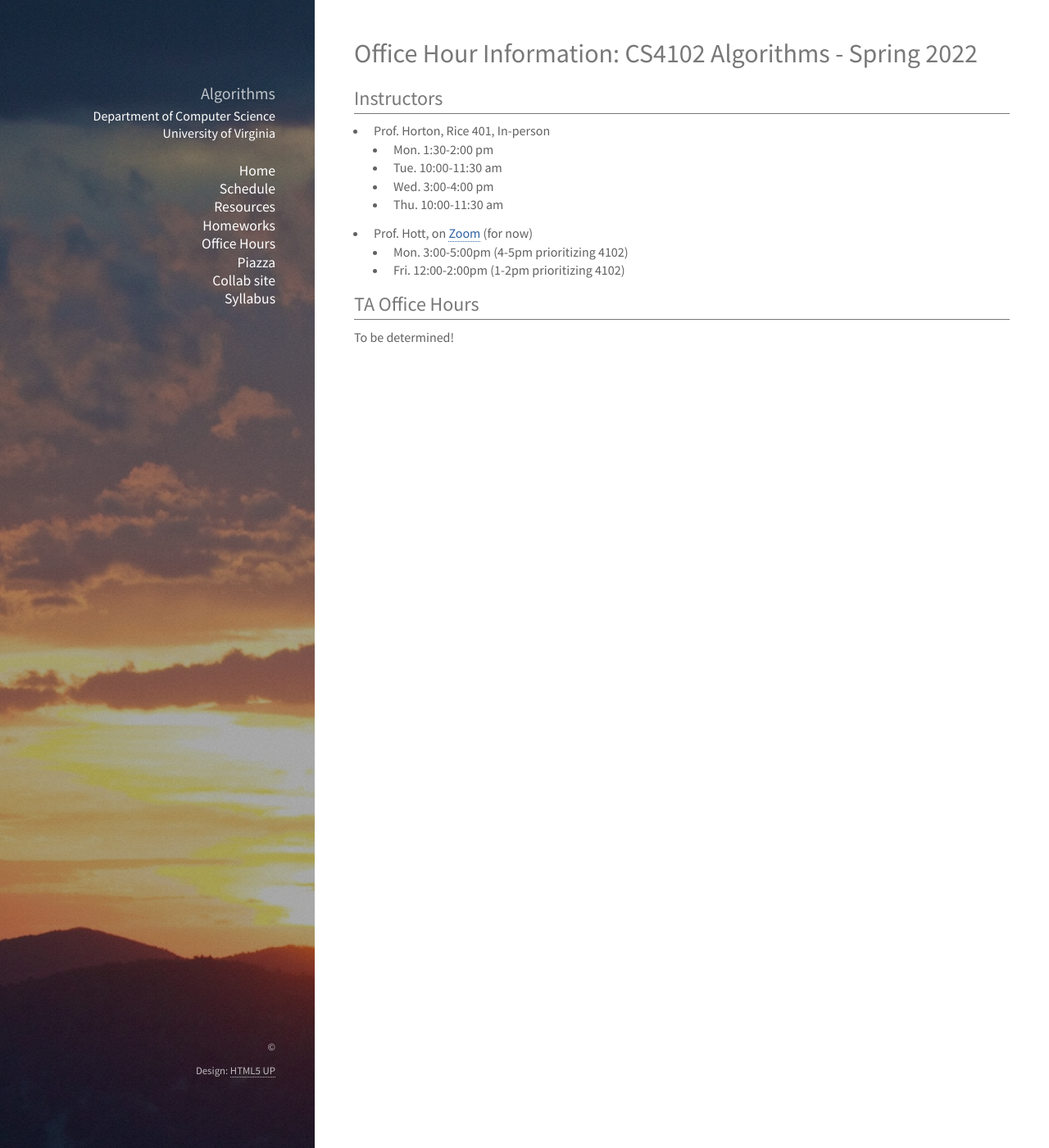
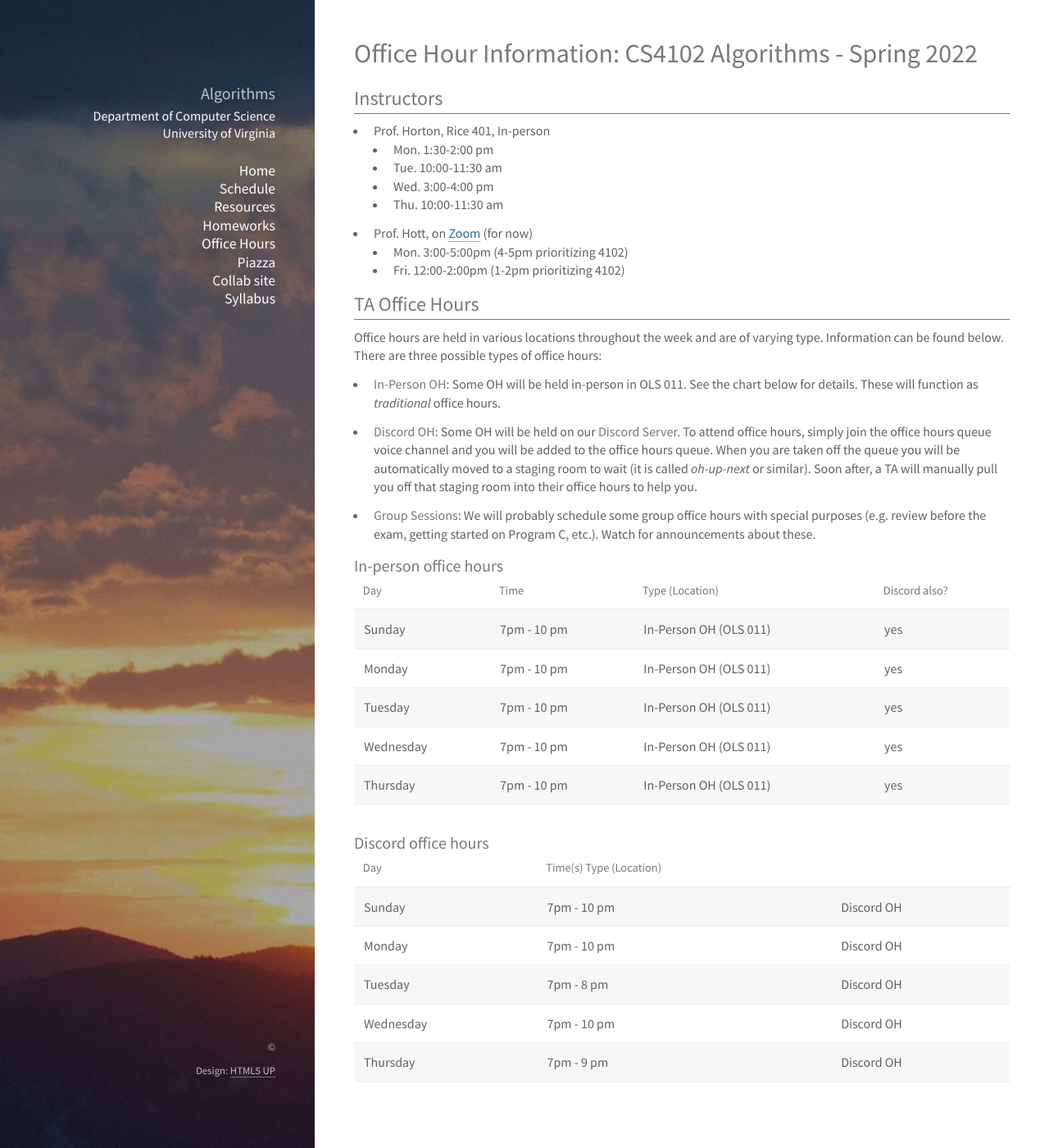
Before and after one commit to uva-cs/cs4102-s22, a Jekyll site: the page built from office-hours.md, in a window 1280 px wide and 1400 px high, scrolled down 55 px. Shown: the whole window at 82% size. Built offline with Jekyll 4.4.1, drawn with Linux system fonts in a browser that asks for light colours; nearby versions of some CDN libraries; library files that are not in the unit come from our copies.

Commit message:
added info on TA office hours

```diff
--- a/office-hours.md
+++ b/office-hours.md
@@ -17,4 +17,30 @@ title: CS4102 Algorithms - Spring 2022
 
 ## TA Office Hours
 
-To be determined!
+Office hours are held in various locations throughout the week and are of varying type. Information can be found below. There are three possible types of office hours:
+
+- **In-Person OH**: Some OH will be held in-person in OLS 011. See the chart below for details. These will function as *traditional* office hours.
+
+- **Discord OH**: Some OH will be held on our **Discord Server**. To attend office hours, simply join the office hours queue voice channel and you will be added to the office hours queue. When you are taken off the queue you will be automatically moved to a staging room to wait (it is called *oh-up-next* or similar). Soon after, a TA will manually pull you off that staging room into their office hours to help you.
+
+- **Group Sessions**: We will probably schedule some group office hours with special purposes (e.g. review before the exam, getting started on Program C, etc.).  Watch for announcements about these.
+
+### In-person office hours
+
+| Day       | Time        | Type (Location)        | Discord also? |
+|-----------|-------------|------------------------------|
+| Sunday    | 7pm - 10 pm | In-Person OH (OLS 011) | yes |
+| Monday    | 7pm - 10 pm | In-Person OH (OLS 011) | yes |
+| Tuesday   | 7pm - 10 pm | In-Person OH (OLS 011) | yes |
+| Wednesday | 7pm - 10 pm | In-Person OH (OLS 011) | yes |
+| Thursday  | 7pm - 10 pm | In-Person OH (OLS 011) | yes |
+
+### Discord office hours
+
+| Day       | Time(s)     Type (Location)        |
+|-----------|-------------|------------|
+| Sunday    | 7pm - 10 pm | Discord OH |
+| Monday    | 7pm - 10 pm | Discord OH |
+| Tuesday   | 7pm - 8 pm  | Discord OH |
+| Wednesday | 7pm - 10 pm | Discord OH |
+| Thursday  | 7pm - 9 pm  | Discord OH |
```
